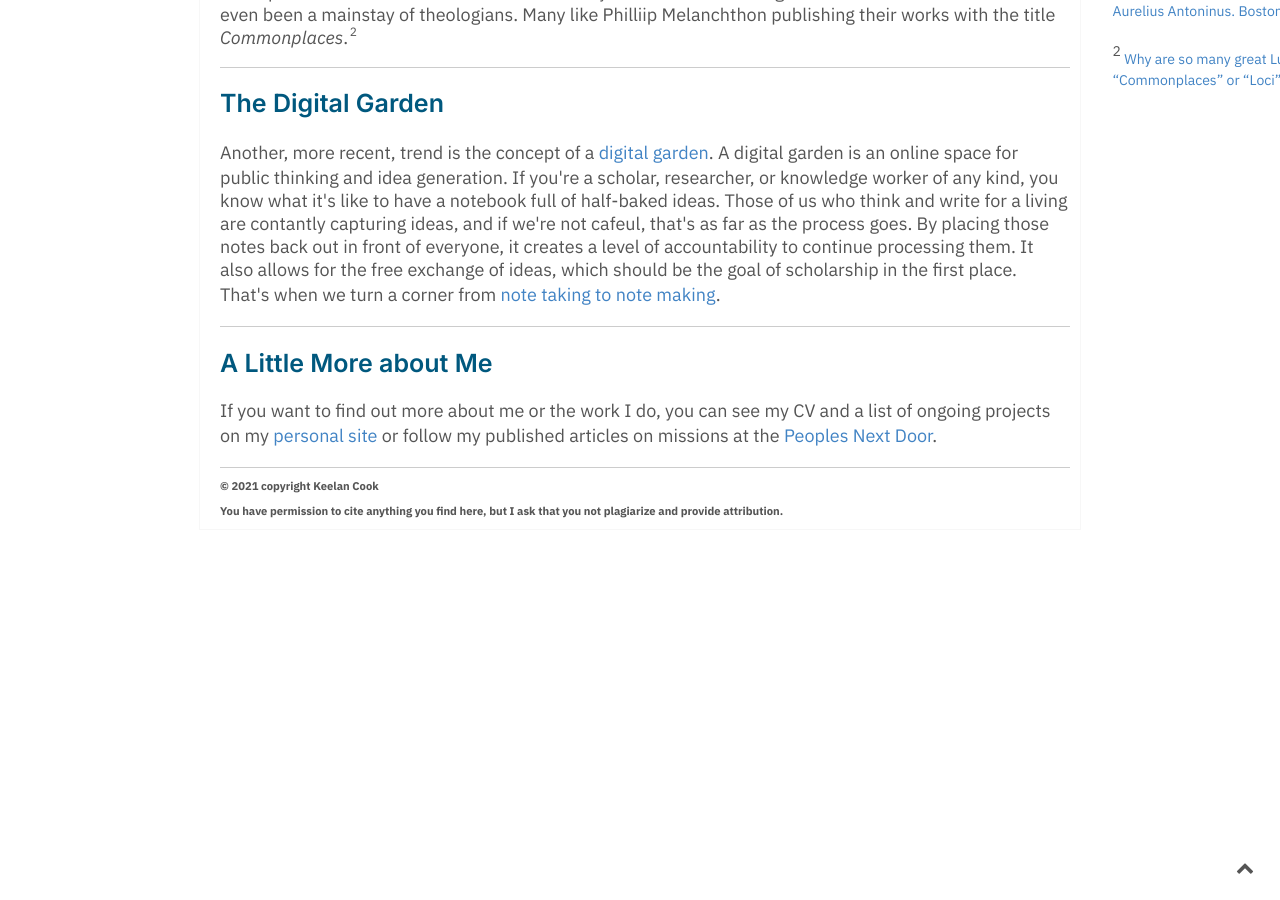
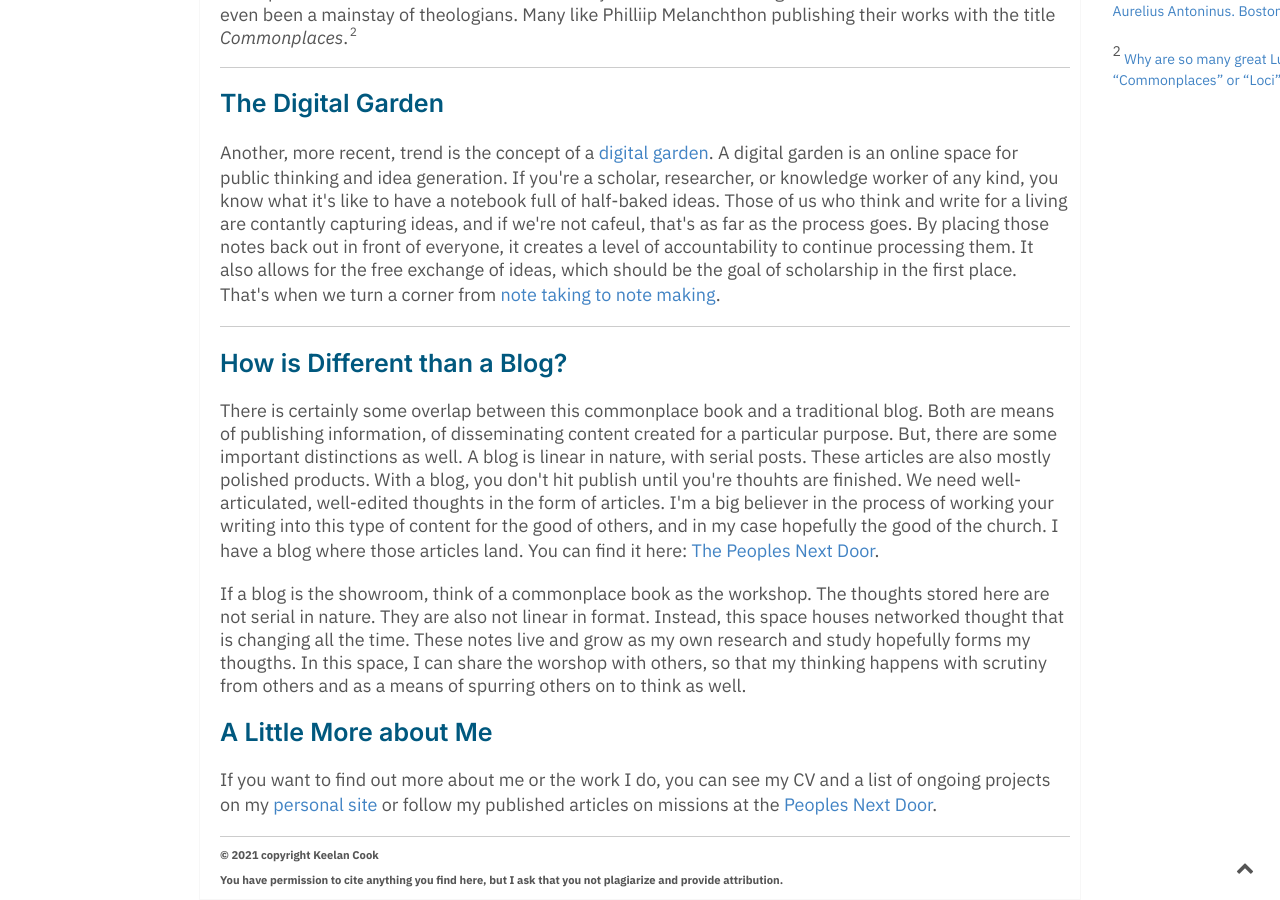
Before and after one commit to keelancook/notebook, a Jekyll site: the page built from about.md, in a window 1280 px wide and 900 px high, scrolled down 1247 px. Built offline with Jekyll 4.4.1, drawn with Linux system fonts in a browser that asks for light colours; before the commit the page ends 1777 px from its top, so only the background shows below that.

Commit message:
gardening

```diff
--- a/about.md
+++ b/about.md
@@ -28,6 +28,11 @@ Another, more recent, trend is the concept of a [digital garden](https://maggiea
 
 ---
 
+## How is Different than a Blog?
+There is certainly some overlap between this commonplace book and a traditional blog. Both are means of publishing information, of disseminating content created for a particular purpose. But, there are some important distinctions as well. A blog is linear in nature, with serial posts. These articles are also mostly polished products. With a blog, you don't hit publish until you're thouhts are finished. We need well-articulated, well-edited thoughts in the form of articles. I'm a big believer in the process of working your writing into this type of content for the good of others, and in my case hopefully the good of the church. I have a blog where those articles land. You can find it here: [The Peoples Next Door](https://keelancook.com).
+
+If a blog is the showroom, think of a commonplace book as the workshop. The thoughts stored here are not serial in nature. They are also not linear in format. Instead, this space houses networked thought that is changing all the time. These notes live and grow as my own research and study hopefully forms my thougths. In this space, I can share the worshop with others, so that my thinking happens with scrutiny from others and as a means of spurring others on to think as well.
+
 ## A Little More about Me
 
 If you want to find out more about me or the work I do, you can see my CV and a list of ongoing projects on my [personal site](https://keelancook.ml) or follow my published articles on missions at the [Peoples Next Door](https://keelancook.com).
```
Also changed, not shown: _notes/biblical-and-theological-basis-for-missions.md (+1 -1 lines), _notes/the-mission-of-god.md (added, +42 -0 lines).
